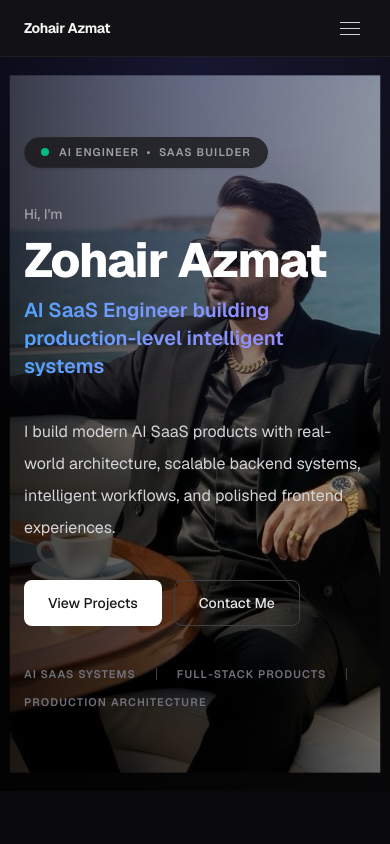
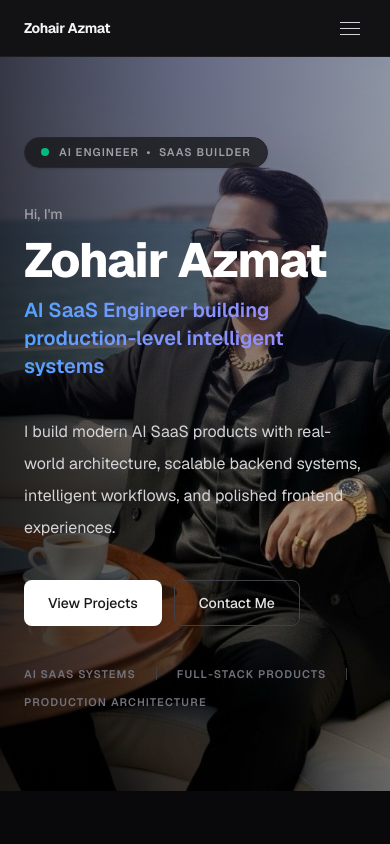
Before and after one commit to zohair-azmat-ai/zohair-portfolio, a Next.js app: page / in a window 390 px wide. Shown: the top 844 px of the page. Built offline with nearby package versions, Linux system fonts and the light colour scheme.

Commit message:
Restore hero width and fix image height framing

```diff
--- a/components/sections/HeroSection.tsx
+++ b/components/sections/HeroSection.tsx
@@ -11,14 +11,14 @@ const stats = [
 
 export default function HeroSection() {
   return (
-    <section className="relative min-h-[680px] md:min-h-[720px] overflow-hidden py-20 sm:py-28 lg:py-32">
+    <section className="relative min-h-[720px] overflow-hidden py-20 sm:py-28 lg:py-32">
 
       {/* ── Full background image ── */}
       <img
         src="/profile.png"
         alt=""
         aria-hidden="true"
-        className="absolute inset-0 w-full h-full object-cover object-[70%_40%] brightness-90 scale-[0.95]"
+        className="absolute inset-0 w-full h-full object-cover object-[70%_42%] brightness-90"
       />
 
       {/* ── Gradient overlay for readability ── */}
```
